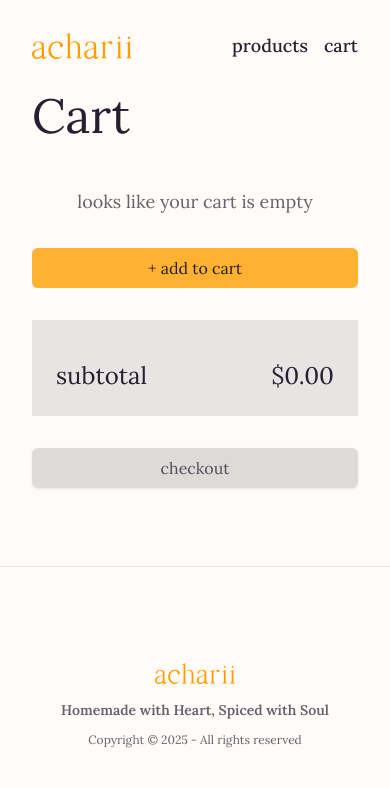
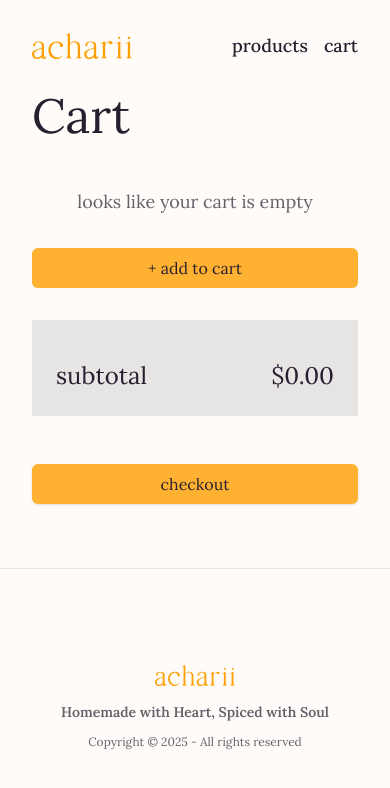
Before and after one commit to syedaliasar14/acharii, a Next.js app: page /cart in a window 390 px wide. Shown: the top 788 px of the page. Built offline with nearby package versions, Linux system fonts and the light colour scheme.

Commit message:
cart and shipping address

```diff
--- /dev/null
+++ b/app/cart/CartItemsList.tsx
@@ -0,0 +1,29 @@
+import Link from "next/link";
+import ProductCard from "../components/ProductCard";
+import { CartItem } from "../types";
+
+export default function CartItemsList({ cart, setCart }: { cart: CartItem[], setCart: (cart: CartItem[]) => void }) {
+  const handleDelete = (index: number) => {
+    const newCart = [...cart];
+    newCart.splice(index, 1);
+    setCart(newCart);
+    localStorage.setItem("cart", JSON.stringify(newCart));
+  };
+
+  return (
+    <div className="flex flex-col w-full md:w-1/3 gap-8 md:h-[calc(100vh-20rem)] overflow-y-auto md:px-8 md:py-2 items-center">
+      {cart.length === 0 && (
+        <div className="flex flex-col items-center mt-4 w-full gap-4">
+          <p className="text-lg opacity-70">looks like your cart is empty</p>
+          <Link href="/products"
+            className="w-full mt-4 px-4 py-2 flex justify-center rounded-md cursor-pointer transition-colors shadow-sm bg-secondary/80 hover:bg-secondary">
+            + add to cart
+          </Link>
+        </div>
+      )}
+      {cart.map((item, index) => (
+        <ProductCard key={index} product={item} type="cart" onClick={() => handleDelete(index)} />
+      ))}
+    </div>
+  );
+}
--- /dev/null
+++ b/app/cart/CheckoutButton.tsx
@@ -0,0 +1,55 @@
+import { useState } from "react";
+import { Address, AddressErrors, CartItem } from "../types";
+import axios from "axios";
+
+export default function CheckoutButton({ cart, address, setAddressErrors }: { cart: CartItem[], address: Address, setAddressErrors: (errors: AddressErrors) => void }) {
+  const [loading, setLoading] = useState(false);
+
+  const handleCheckout = async () => {
+    if (cart.length === 0) return;
+    if (!address.name || !address.street || !address.city || !address.state || !address.zip) {
+      setAddressErrors({
+        name: !address.name,
+        street: !address.street,
+        street2: false,  // Street 2 is optional
+        city: !address.city,
+        state: !address.state,
+        zip: !address.zip
+      });
+      return;
+    };
+
+    setLoading(true);
+    try {
+      const res = await axios.post("/api/create-checkout", {
+        cart,
+        address,
+        successUrl: `${window.location.origin}/`,
+        cancelUrl: `${window.location.origin}/cart`,
+      });
+      window.location.href = res.data.url;
+    } catch (error) {
+      console.error("Checkout failed:", error);
+      alert("An error occurred during checkout. Please try again.");
+    } finally {
+      setLoading(false);
+    }
+  };
+
+  return (
+    <button
+      onClick={handleCheckout}
+      className={`px-4 py-2 rounded-md transition-colors shadow-sm flex justify-center items-center h-10
+            ${cart.length === 0 ? "bg-stone-300 opacity-80 cursor-default" : "bg-secondary/80 hover:bg-secondary cursor-pointer"}`}
+      disabled={cart.length === 0 || loading}
+    >
+      {loading ? (
+        <svg className="animate-spin h-5 w-5" xmlns="http://www.w3.org/2000/svg" fill="none" viewBox="0 0 24 24">
+          <path className="opacity-75" fill="currentColor" d="M4 12a8 8 0 018-8V0C5.373 0 0 5.373 0 12h4zm2 5.291A7.962 7.962 0 014 12H0c0 3.042 1.135 5.824 3 7.938l3-2.647z"></path>
+        </svg>
+      ) : (
+        "checkout"
+      )}
+    </button>
+  );
+}
--- /dev/null
+++ b/app/cart/ShippingAddress.tsx
@@ -0,0 +1,83 @@
+import { useState, useEffect } from "react";
+import { Address, AddressErrors } from "../types";
+
+interface ShippingAddressProps {
+  address: Address;
+  setAddress: (address: Address) => void;
+  visible: boolean;
+  addressErrors: AddressErrors;
+  setAddressErrors: (errors: AddressErrors) => void;
+}
+
+export default function ShippingAddress({ address, setAddress, visible, addressErrors, setAddressErrors }: ShippingAddressProps) {
+  const [isVisible, setIsVisible] = useState(visible);
+
+  useEffect(() => {
+    setIsVisible(visible);
+  }, [visible]);
+
+  const handleChange = (e: React.ChangeEvent<HTMLInputElement>) => {
+    const { name, value } = e.target;
+    setAddress({ ...address, [name]: value });
+    setAddressErrors({ ...addressErrors, [name]: false });
+  };
+
+  return (
+    <div className={`w-full transition-height duration-1500 ease-out overflow-hidden ${isVisible ? 'max-h-full' : 'max-h-0'}`}>
+      <h2 className="text-2xl mb-4">Shipping Address</h2>
+      <form className="flex flex-col">
+        <input
+          type="text"
+          name="name"
+          value={address.name}
+          onChange={handleChange}
+          placeholder="name"
+          className={`input ${addressErrors.name && 'bg-primary/20'} rounded-t-lg`}
+        />
+        <input
+          type="text"
+          name="street"
+          value={address.street}
+          onChange={handleChange}
+          placeholder="street"
+          className={`input ${addressErrors.street && 'bg-primary/20'}`}
+        />
+        <input
+          type="text"
+          name="street2"
+          value={address.street2}
+          onChange={handleChange}
+          placeholder="street line 2"
+          className={`input`}
+        />
+        <input
+          type="text"
+          name="city"
+          value={address.city}
+          onChange={handleChange}
+          placeholder="city"
+          className={`input ${addressErrors.city && 'bg-primary/20'}`}
+        />
+        <div className="flex-row w-full">
+          <input
+            maxLength={2}
+            type="text"
+            name="state"
+            value={address.state}
+            onChange={handleChange}
+            placeholder="state"
+            className={`input ${addressErrors.state && 'bg-primary/20'} w-1/2 rounded-bl-lg`}
+          />
+          <input
+            type="text"
+            name="zip"
+            value={address.zip}
+            onChange={handleChange}
+            placeholder="zip"
+            className={`input ${addressErrors.zip  && 'bg-primary/20'} w-1/2 rounded-br-lg`}
+          />
+        </div>
+      </form>
+    </div>
+  );
+}
--- /dev/null
+++ b/app/cart/SubtotalCard.tsx
@@ -0,0 +1,20 @@
+import { CartItem } from "../types";
+
+export default function SubtotalCard({ cart }: { cart: CartItem[] }) {
+  return (
+    <div className="flex flex-col justify-between items-center p-4 bg-stone-200">
+      <div className="flex flex-col w-full">
+        {cart.map((item, index) => (
+          <div key={index} className="flex justify-between items-center p-2 border-b border-stone-300">
+            <span className="mr-2">{item.quantity}x {item.name}</span>
+            <span>${(item.price * item.quantity).toFixed(2)}</span>
+          </div>
+        ))}
+      </div>
+      <div className="flex justify-between self-stretch items-center mt-4 p-2">
+        <h2 className="text-2xl">Subtotal</h2>
+        <p className="text-2xl">${cart.reduce((acc, item) => acc + item.price * item.quantity, 0).toFixed(2)}</p>
+      </div>
+    </div>
+  )
+}
--- a/app/cart/page.tsx
+++ b/app/cart/page.tsx
@@ -1,14 +1,31 @@
 "use client";
 
 import { useEffect, useState } from "react";
-import { CartItem } from "../types";
-import axios from "axios";
-import ProductCard from "../components/ProductCard";
-import Link from "next/link";
+import { Address, AddressErrors, CartItem } from "../types";
+import CartItemsList from "./CartItemsList";
+import SubtotalCard from "./SubtotalCard";
+import CheckoutButton from "./CheckoutButton";
+import ShippingAddress from "./ShippingAddress";
 
 export default function Cart() {
   const [cart, setCart] = useState<CartItem[]>([]);
-  const [loading, setLoading] = useState(true);
+  const [showAddress, setShowAddress] = useState(false);
+  const [address, setAddress] = useState<Address>({
+    name: "",
+    street: "",
+    street2: "",
+    city: "",
+    state: "",
+    zip: "",
+  });
+  const [addressErrors, setAddressErrors] = useState<AddressErrors>({
+    name: false,
+    street: false,
+    street2: false,
+    city: false,
+    state: false,
+    zip: false,
+  });
 
   useEffect(() => {
     const storedCart = localStorage.getItem("cart");
@@ -17,73 +34,17 @@ export default function Cart() {
     }
   }, []);
 
-  const handleDelete = (index: number) => {
-    const newCart = [...cart];
-    newCart.splice(index, 1);
-    setCart(newCart);
-    localStorage.setItem("cart", JSON.stringify(newCart));
-  };
-
-  const handleCheckout = async () => {
-    setLoading(true);
-    try {
-      const res = await axios.post("/api/create-checkout", {
-        cart,
-        successUrl: `${window.location.origin}/`,
-        cancelUrl: `${window.location.origin}/cart`,
-      });
-      window.location.href = res.data.url;
-    } catch (error) {
-      console.error("Checkout failed:", error);
-      alert("An error occurred during checkout. Please try again.");
-    } finally {
-      setLoading(false);
-    }
-  };
-
   return (
     <main className="flex flex-col gap-8">
       <h1 className="text-5xl md:text-6xl">Cart</h1>
       <div className="flex flex-col md:flex-row gap-8">
-        <div className="flex flex-col w-full md:w-1/3 gap-8 md:h-[calc(100vh-20rem)] overflow-y-auto md:px-8 md:py-2 items-center">
-          {cart.length === 0 && (
-            <div className="flex flex-col items-center mt-4 w-full gap-4">
-              <p className="text-lg opacity-70">looks like your cart is empty</p>
-              <Link href="/products"
-                className="w-full mt-4 px-4 py-2 flex justify-center rounded-md cursor-pointer transition-colors shadow-sm bg-secondary/80 hover:bg-secondary">
-                  + add to cart
-              </Link>
-            </div>
-          )}
-          {cart.map((item, index) => (
-            <ProductCard key={index} product={item} type="cart" onClick={() => handleDelete(index)} />
-          ))}
-        </div>
+        <CartItemsList cart={cart} setCart={setCart}/>
 
-        <div className="w-full md:w-2/3 flex flex-col gap-8 items-stretch items-center self-stretch md:px-20 lowercase">
-          <div className="flex flex-col justify-between items-center p-4 bg-stone-200">
-            <div className="flex flex-col w-full">
-              {cart.map((item, index) => (
-                <div key={index} className="flex justify-between items-center p-2 border-b border-stone-300">
-                  <span className="mr-2">{item.quantity}x {item.name}</span>
-                  <span>${(item.price * item.quantity).toFixed(2)}</span>
-                </div>
-              ))}
-            </div>
-            <div className="flex justify-between self-stretch items-center mt-4 p-2">
-              <h2 className="text-2xl">Subtotal</h2>
-              <p className="text-2xl">${cart.reduce((acc, item) => acc + item.price * item.quantity, 0).toFixed(2)}</p>
-            </div>
-          </div>
-
-          <button
-            onClick={handleCheckout}
-            className={`px-4 py-2 rounded-md transition-colors shadow-sm
-            ${cart.length === 0 ? "bg-stone-300 opacity-80 cursor-default" : "bg-secondary/80 hover:bg-secondary cursor-pointer"}`}
-            disabled={cart.length === 0}
-          >
-            checkout
-          </button>
+        <div className="w-full md:w-2/3 flex flex-col gap-8 items-stretch items-center self-stretch md:px-20 lowercase max-w-5xl">
+          <SubtotalCard cart={cart} />
+          {!showAddress && <button onClick={() => setShowAddress(true)} className="w-full mt-4 px-4 py-2 rounded-md cursor-pointer transition-colors shadow-sm bg-secondary/80 hover:bg-secondary">checkout</button>}
+          <ShippingAddress address={address} setAddress={setAddress} visible={showAddress} addressErrors={addressErrors} setAddressErrors={setAddressErrors} />
+          {showAddress && <CheckoutButton cart={cart} address={address} setAddressErrors={setAddressErrors}/>}
         </div>
       </div>
     </main >
--- a/app/globals.css
+++ b/app/globals.css
@@ -17,3 +17,7 @@ body {
   background: var(--background);
   font-family: Lora, Arial, Helvetica, sans-serif;
 }
+
+.input {
+  @apply p-2 border border-stone-300 focus:outline-none focus:bg-secondary/10;
+}
```
Also changed, not shown: app/types.ts (+18 -0 lines).
